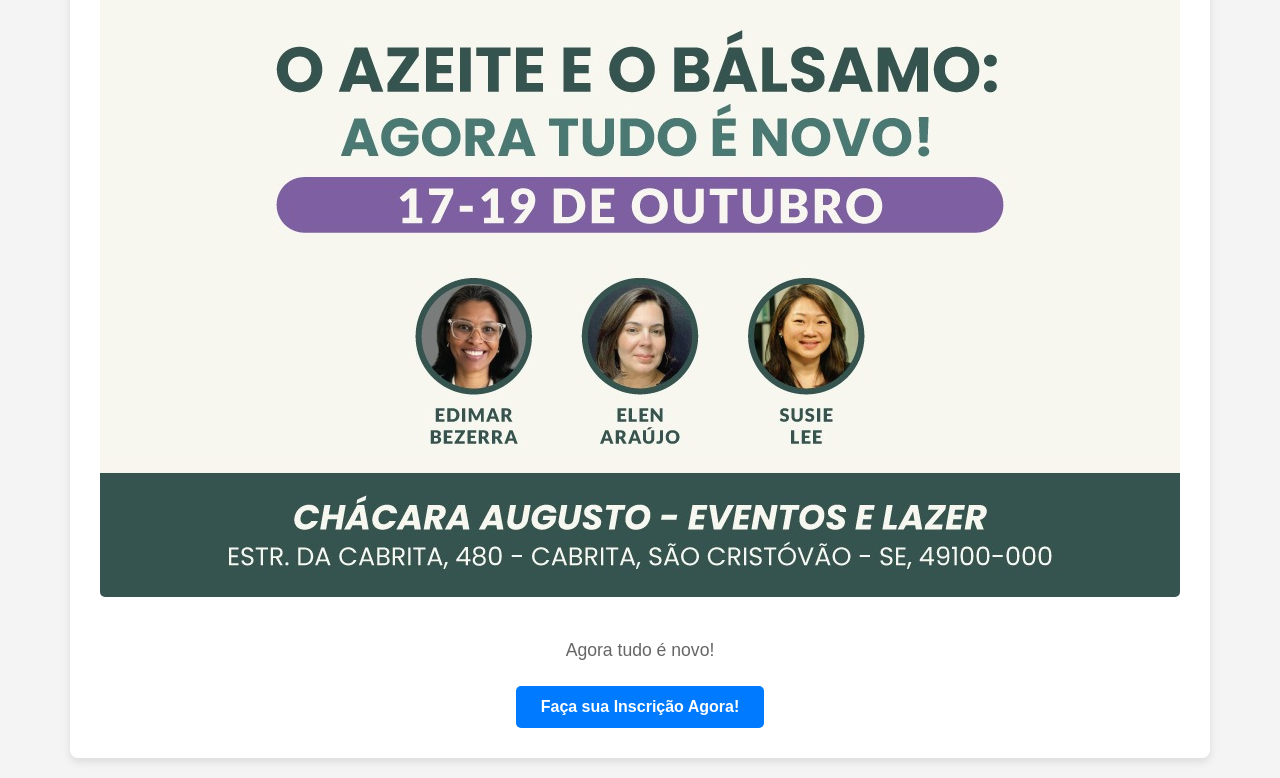
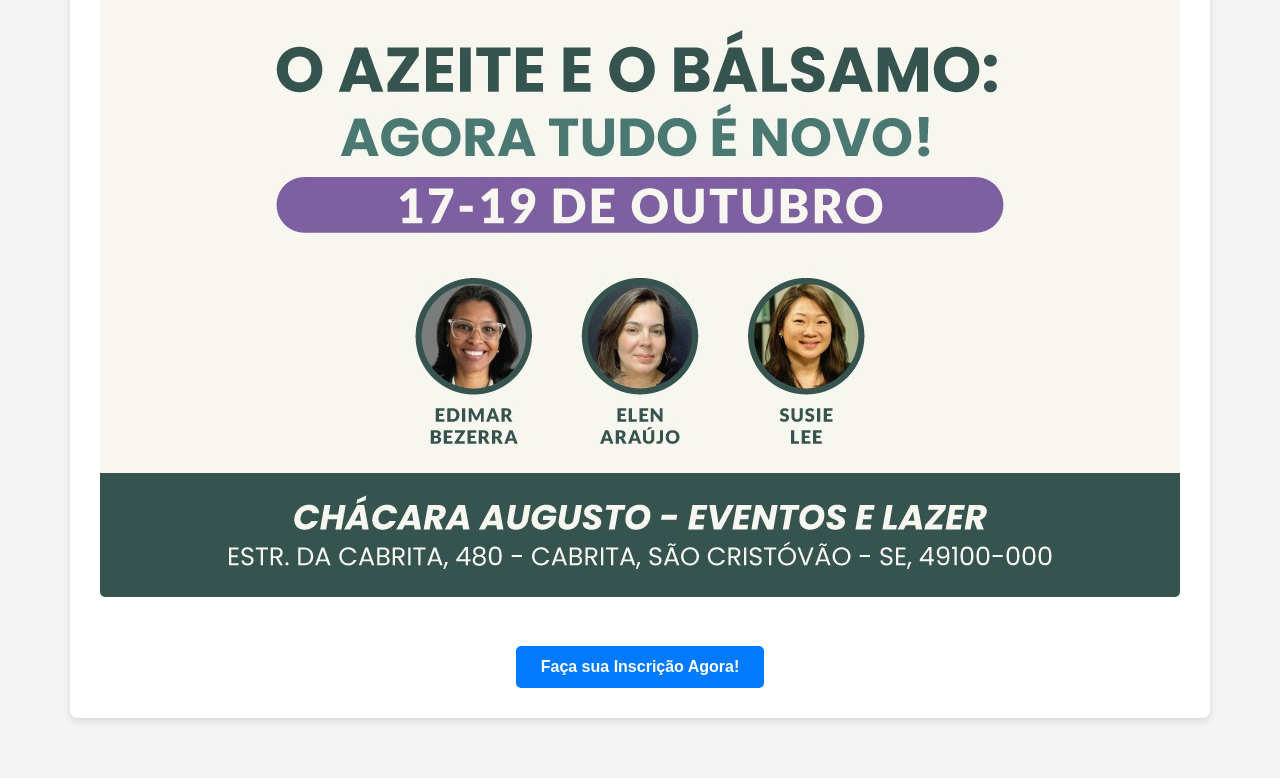
Before and after one commit to Fredsader/redirecionamento-prelen, a plain HTML site: page index.html in a window 1280 px wide. Shown: the part 803-1581 px from the top of the page. After the commit the page ends 1541 px from the top, so only its background shows below. Drawn offline with Linux system fonts and the light colour scheme.

Commit message:
commit-original-4

```diff
--- a/index.html
+++ b/index.html
@@ -77,7 +77,7 @@
         <img src="congresso-elen.jpg" alt="Congresso Imerso">
 
         <h1></h1>
-        <p>Agora tudo é novo!</p>
+        <p></p>
 
         <a href="https://www.google.com" class="botao-inscricao" target="_blank">Faça sua Inscrição Agora!</a>
     </div>
```
